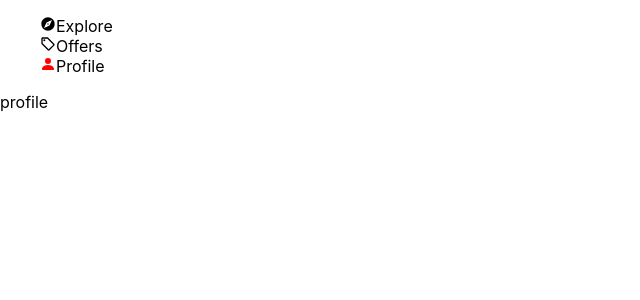
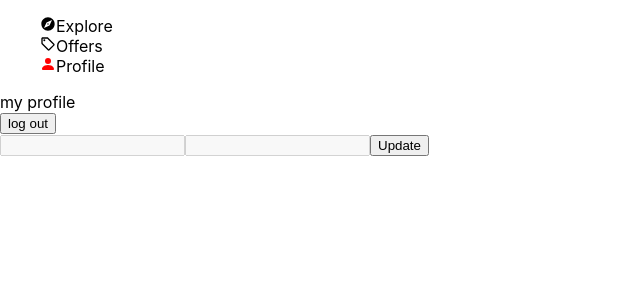
Before and after one commit to mohammadkhalaf/house0Finder, a React (Create React App) app: page /profile in a window 1280 px wide. Shown: the top 300 px of the page, without its empty margins (0-640 px from the left). Built offline with nearby package versions, Linux system fonts and the light colour scheme.

Commit message:
work on update functionality in profile page

```diff
--- a/package.json
+++ b/package.json
@@ -12,6 +12,7 @@
     "react-icons": "^4.7.1",
     "react-router-dom": "^6.0.0",
     "react-scripts": "5.0.1",
+    "react-toastify": "^9.1.1",
     "web-vitals": "^2.1.4"
   },
   "scripts": {
--- a/src/App.js
+++ b/src/App.js
@@ -6,6 +6,8 @@ import SignIn from './pages/SignIn';
 import SignUp from './pages/SignUp';
 import ForgetPassword from './pages/ForgetPassword';
 import Offers from './pages/Offers';
+import { ToastContainer } from 'react-toastify';
+import 'react-toastify/dist/ReactToastify.css';
 import './App.css';
 
 function App() {
@@ -22,6 +24,7 @@ function App() {
           <Route path='/forgetpassword' element={<ForgetPassword />} />
         </Routes>
       </Router>
+      <ToastContainer />
     </>
   );
 }
--- a/src/firebase.js
+++ b/src/firebase.js
@@ -1,5 +1,7 @@
 import { initializeApp } from 'firebase/app';
 import { getFirestore } from 'firebase/firestore';
+import { getAuth } from 'firebase/auth';
+
 const firebaseConfig = {
   apiKey: 'AIzaSyDuE6q8fXNL5-lPpBvHYTA0lip5U026240',
   authDomain: 'house-market-ee9f6.firebaseapp.com',
@@ -12,3 +14,4 @@ const firebaseConfig = {
 // Initialize Firebase
 const app = initializeApp(firebaseConfig);
 export const db = getFirestore(app);
+export const auth = getAuth(app);
--- a/src/pages/Profile.jsx
+++ b/src/pages/Profile.jsx
@@ -1,7 +1,77 @@
-import React from 'react';
+import { useEffect, useState } from 'react';
+import { signOut, updateProfile, updateEmail } from 'firebase/auth';
+import { auth, db } from '../firebase';
+import { updateDoc, doc } from 'firebase/firestore';
+import { useNavigate } from 'react-router-dom';
+import { toast } from 'react-toastify';
 
 const Profile = () => {
-  return <>profile</>;
+  const [user, setUser] = useState({
+    name: auth?.currentUser?.displayName || '',
+    email: auth?.currentUser?.email || '',
+  });
+  const { name, email } = user;
+  const [changeDetails, setChangeDetails] = useState(false);
+  const navigate = useNavigate();
+  const logoutHandler = () => {
+    signOut(auth);
+    navigate('/');
+  };
+  const updateUser = () => {
+    setChangeDetails(!changeDetails);
+  };
+  const changeHandler = (e) => {
+    setUser((prev) => ({
+      ...prev,
+      [e.target.id]: e.target.value,
+    }));
+  };
+  const submitHandler = async (e) => {
+    e.preventDefault();
+    if (!changeDetails) {
+      try {
+        await updateProfile(auth.currentUser, {
+          displayName: name,
+          email,
+        });
+        await updateEmail(auth.currentUser, email);
+        const userRef = doc(db, 'users', auth.currentUser.uid);
+        await updateDoc(userRef, {
+          userName: name,
+          userEmail: email,
+        });
+      } catch (error) {
+        toast.error('Could not update!');
+      }
+    }
+  };
+  return (
+    <>
+      <div>my profile</div>
+      <button onClick={logoutHandler}>log out</button>
+      <section>
+        <form onSubmit={submitHandler}>
+          <input
+            type='text'
+            value={name}
+            id='name'
+            onChange={changeHandler}
+            disabled={!changeDetails}
+          />
+          <input
+            type='email'
+            value={email}
+            id='email'
+            onChange={changeHandler}
+            disabled={!changeDetails}
+          />
+          <button onClick={updateUser}>
+            {changeDetails ? 'Done' : 'Update'}
+          </button>
+        </form>
+      </section>
+    </>
+  );
 };
 
 export default Profile;
--- a/src/pages/SignIn.jsx
+++ b/src/pages/SignIn.jsx
@@ -1,4 +1,7 @@
 import { useState } from 'react';
+import { signInWithEmailAndPassword } from 'firebase/auth';
+import { auth } from '../firebase';
+import { toast } from 'react-toastify';
 import { Link, useNavigate } from 'react-router-dom';
 import { AiOutlineArrowRight } from 'react-icons/ai';
 import { MdVisibility } from 'react-icons/md';
@@ -9,6 +12,7 @@ const SignIn = () => {
     userEmail: '',
     userPassword: '',
   });
+  const navigate = useNavigate();
   const { userEmail, userPassword } = signinForm;
   const onchangeHandler = (e) => {
     setSigninForm((prev) => ({
@@ -18,6 +22,21 @@ const SignIn = () => {
   };
   const showPasswordHandler = () => {
     setShowPassword(!showPassword);
+  };
+  const submitHandler = async (e) => {
+    e.preventDefault();
+    try {
+      const userCred = await signInWithEmailAndPassword(
+        auth,
+        userEmail,
+        userPassword,
+      );
+      if (userCred.user) {
+        navigate('/');
+      }
+    } catch (error) {
+      toast.error('Bad user credentials');
+    }
   };
   return (
     <div>
@@ -39,7 +58,7 @@ const SignIn = () => {
         />
         <MdVisibility onClick={showPasswordHandler} />
         <Link to='/forgetpassword'>Forget password?</Link>
-        <button>
+        <button onClick={submitHandler}>
           Sign in <AiOutlineArrowRight />
         </button>
       </form>
--- a/src/pages/SignUp.jsx
+++ b/src/pages/SignUp.jsx
@@ -1,5 +1,9 @@
 import { useState } from 'react';
-import { Link } from 'react-router-dom';
+import { Link, useNavigate } from 'react-router-dom';
+import { createUserWithEmailAndPassword, updateProfile } from 'firebase/auth';
+import { auth, db } from '../firebase';
+import { toast } from 'react-toastify';
+import { doc, setDoc, serverTimestamp } from 'firebase/firestore';
 import { AiOutlineArrowRight } from 'react-icons/ai';
 import { MdVisibility } from 'react-icons/md';
 
@@ -10,6 +14,7 @@ const SignUp = () => {
     userPassword: '',
     userName: '',
   });
+  const navigate = useNavigate();
   const { userEmail, userPassword, userName } = signupForm;
   const onchangeHandler = (e) => {
     setSignupForm((prev) => ({
@@ -19,6 +24,27 @@ const SignUp = () => {
   };
   const showPasswordHandler = () => {
     setShowPassword(!showPassword);
+  };
+  const submitHandler = async (e) => {
+    e.preventDefault();
+    try {
+      const userCred = await createUserWithEmailAndPassword(
+        auth,
+        userEmail,
+        userPassword,
+      );
+      const user = userCred.user;
+      updateProfile(auth.currentUser, {
+        displayName: userName,
+      });
+      const copyData = { ...signupForm };
+      delete copyData.userPassword;
+      copyData.timestamp = serverTimestamp();
+      await setDoc(doc(db, 'users', user.uid), copyData);
+      navigate('/');
+    } catch (error) {
+      toast.error('Something went wrong');
+    }
   };
   return (
     <div>
@@ -47,7 +73,7 @@ const SignUp = () => {
         />
         <MdVisibility onClick={showPasswordHandler} />
         <Link to='/forgetpassword'>Forget password?</Link>
-        <button>
+        <button onClick={submitHandler}>
           Sign Up <AiOutlineArrowRight />
         </button>
       </form>
```
Also changed, not shown: 1 other file (tests, documents, lock files or other folders).
